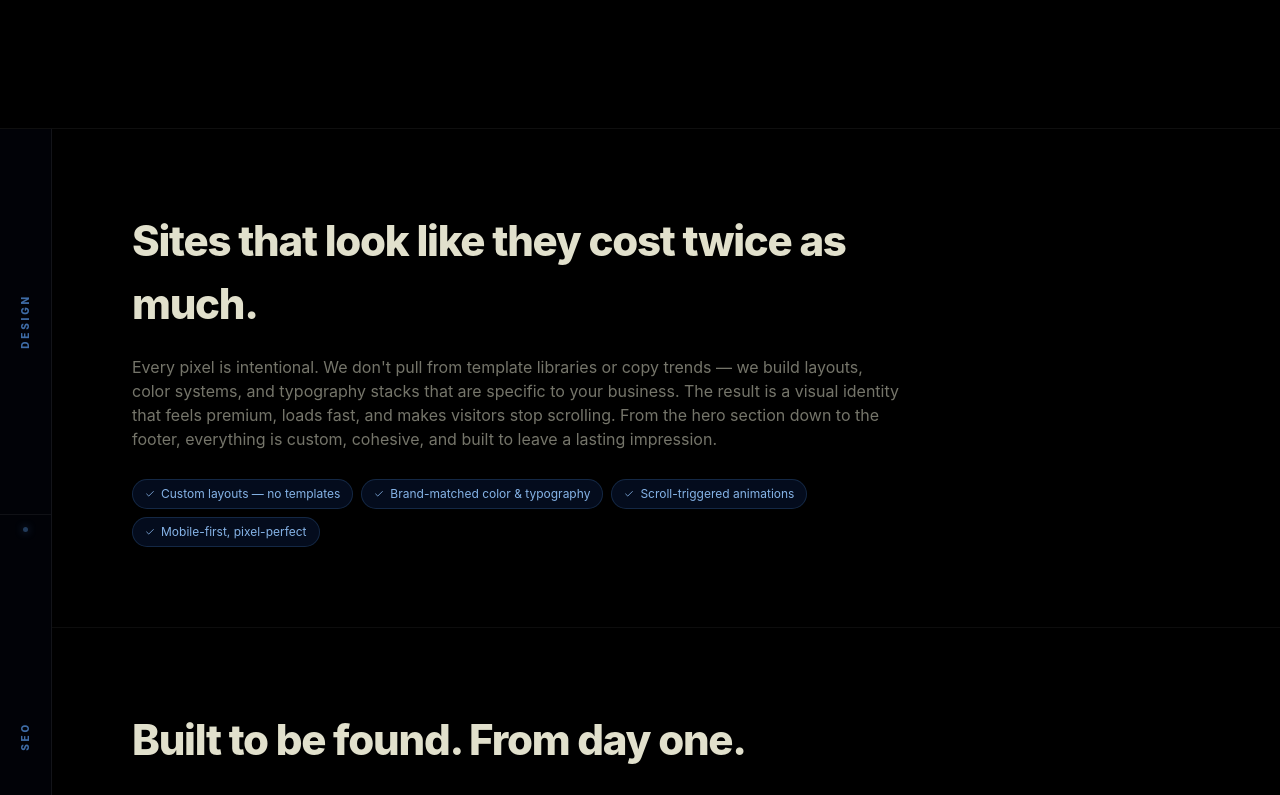
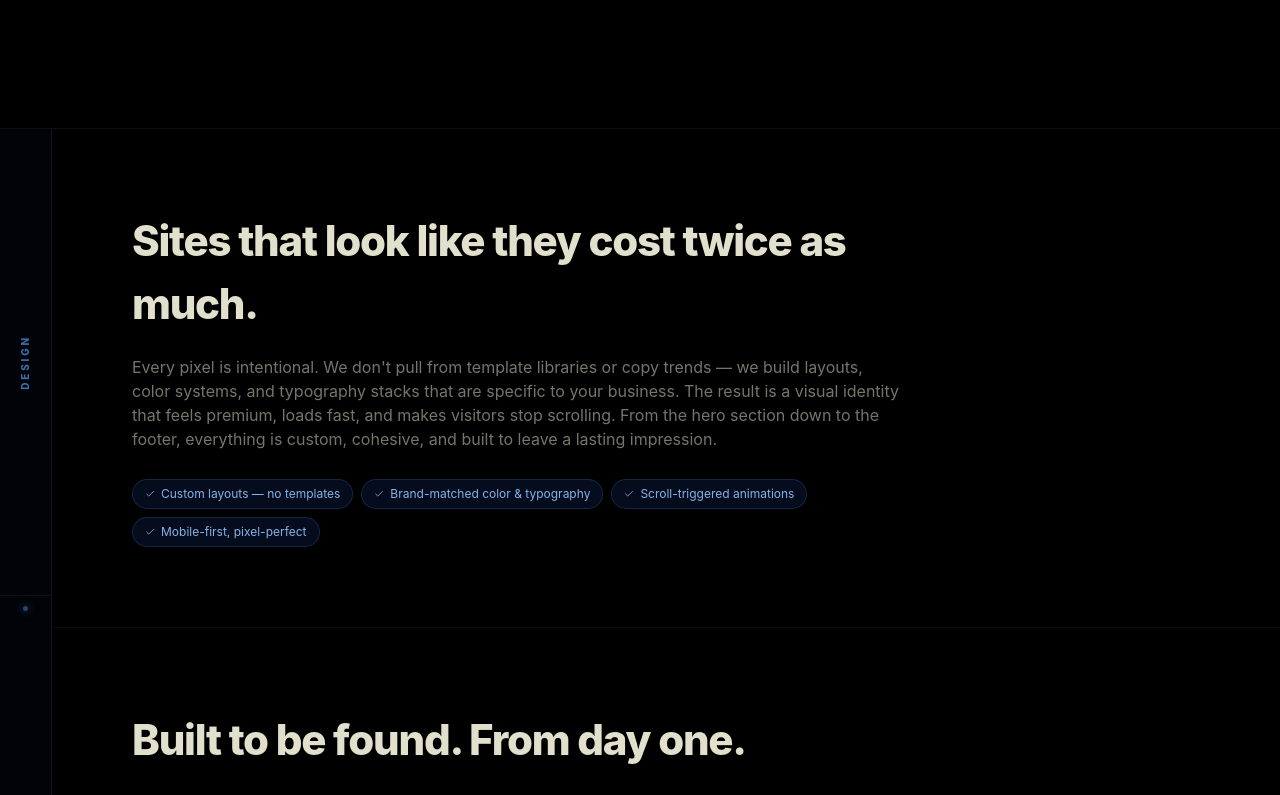
Before and after one commit to traviskenlocean1-oss/VISIONARY, a React (Vite) app: page /about in a window 1280 px wide. Shown: the part 1585-2380 px from the top of the page. Built offline with nearby package versions, Linux system fonts and the light colour scheme.

Commit message:
fix: sidebar layout — full-height flex column slides in from left

```diff
--- a/src/pages/About.tsx
+++ b/src/pages/About.tsx
@@ -93,17 +93,6 @@ const capabilities = [
   },
 ]
 
-const labelStyle: React.CSSProperties = {
-  writingMode: 'vertical-rl',
-  transform: 'rotate(180deg)',
-  fontSize: '10px',
-  fontWeight: 800,
-  letterSpacing: '0.28em',
-  textTransform: 'uppercase',
-  color: 'rgba(96,165,250,0.65)',
-  userSelect: 'none',
-}
-
 export default function About() {
   return (
     <PageIn>
@@ -123,7 +112,6 @@ export default function About() {
           >
             Our Story
           </motion.p>
-
           <div className="overflow-hidden mb-3">
             <motion.h1
               className="font-extrabold tracking-tight leading-none"
@@ -147,7 +135,6 @@ export default function About() {
               }}>businesses.</span>
             </motion.h1>
           </div>
-
           <motion.p
             className="text-base md:text-xl max-w-2xl mx-auto mb-10 leading-relaxed"
             style={{ color: 'rgba(225,224,204,0.65)' }}
@@ -155,7 +142,6 @@ export default function About() {
           >
             We design and build custom websites for brands that are serious about their presence — and serious about results.
           </motion.p>
-
           <motion.div
             className="flex justify-center"
             initial={{ opacity: 0, y: 10 }} animate={{ opacity: 1, y: 0 }} transition={{ delay: 0.8, duration: 0.6 }}
@@ -171,7 +157,6 @@ export default function About() {
             </button>
           </motion.div>
         </div>
-
         <motion.div className="absolute bottom-10 left-1/2 -translate-x-1/2"
           initial={{ opacity: 0 }} animate={{ opacity: 1 }} transition={{ delay: 1.4 }}>
           <div className="w-px h-10" style={{ background: 'linear-gradient(to bottom, rgba(96,165,250,0.8), transparent)' }} />
@@ -195,7 +180,6 @@ export default function About() {
             transition={{ duration: 0.8, ease: [0.16, 1, 0.3, 1] }}
           >
             <p className="text-[10px] tracking-[0.32em] uppercase mb-6" style={{ color: 'rgba(96,165,250,0.7)' }}>Who We Are</p>
-
             <h2
               className="font-extrabold tracking-tight leading-tight mb-8"
               style={{ fontSize: 'clamp(26px, 4vw, 48px)', color: '#E1E0CC', letterSpacing: '-0.03em' }}
@@ -204,7 +188,6 @@ export default function About() {
               <span style={{ color: '#60a5fa' }}> great businesses</span> and
               <span style={{ color: '#60a5fa' }}> great websites.</span>
             </h2>
-
             <div className="flex flex-col gap-5 max-w-3xl">
               <p className="text-base md:text-lg leading-relaxed" style={{ color: 'rgba(225,224,204,0.7)' }}>
                 Visionary Web Studio is a boutique creative studio specializing in custom-built, high-performance websites for businesses that want to stand out. We work with restaurants, contractors, beauty studios, automotive brands, service companies, and entrepreneurs who know that their online presence is their first impression — and it needs to be a great one.
@@ -220,26 +203,24 @@ export default function About() {
         </div>
       </section>
 
-      {/* ── DESIGN + SEO — sticky sidebar mimicking Vectra layout ── */}
-      <section
-        className="relative flex"
-        style={{
-          borderTop: '1px solid rgba(255,255,255,0.06)',
-          borderBottom: '1px solid rgba(255,255,255,0.06)',
-          overflowX: 'clip',
-        }}
-      >
-        {/* STICKY SIDEBAR — slides in from left edge on scroll */}
+      {/* ── DESIGN + SEO — left sidebar + content panels ── */}
+      {/*
+        Outer div clips the x-overflow so the sidebar starts hidden off-screen.
+        Inner flex: sidebar (full section height) | content panels (stacked).
+        No sticky, no overflow on flex parent — just a clean flex column sidebar.
+      */}
+      <div style={{ overflowX: 'hidden', borderTop: '1px solid rgba(255,255,255,0.06)', borderBottom: '1px solid rgba(255,255,255,0.06)' }}>
+        <div className="flex">
+
+          {/* LEFT SIDEBAR — slides in from off-screen left when section enters view */}
           <motion.div
-          className="sticky top-0 flex-shrink-0 flex flex-col"
+            className="flex-shrink-0 flex flex-col self-stretch"
             style={{
               width: '52px',
-            height: '100vh',
-            background: 'rgba(3,5,14,0.55)',
+              background: 'rgba(3,5,14,0.6)',
               backdropFilter: 'blur(20px)',
               WebkitBackdropFilter: 'blur(20px)',
               borderRight: '1px solid rgba(255,255,255,0.07)',
-            zIndex: 10,
             }}
             initial={{ x: -52, opacity: 0 }}
             whileInView={{ x: 0, opacity: 1 }}
@@ -251,21 +232,47 @@ export default function About() {
               className="flex-1 flex items-center justify-center"
               style={{ borderBottom: '1px solid rgba(255,255,255,0.06)' }}
             >
-            <span style={labelStyle}>Design</span>
+              <span
+                style={{
+                  writingMode: 'vertical-rl',
+                  transform: 'rotate(180deg)',
+                  fontSize: '10px',
+                  fontWeight: 800,
+                  letterSpacing: '0.28em',
+                  textTransform: 'uppercase',
+                  color: 'rgba(96,165,250,0.65)',
+                  userSelect: 'none',
+                }}
+              >
+                Design
+              </span>
             </div>
 
-          {/* Center dot */}
-          <div className="flex items-center justify-center py-3 flex-shrink-0">
-            <div style={{ width: 5, height: 5, borderRadius: '50%', background: 'rgba(96,165,250,0.35)', boxShadow: '0 0 8px rgba(96,165,250,0.4)' }} />
+            {/* Center dot divider */}
+            <div className="flex items-center justify-center flex-shrink-0" style={{ paddingTop: '10px', paddingBottom: '10px' }}>
+              <div style={{ width: 5, height: 5, borderRadius: '50%', background: 'rgba(96,165,250,0.4)', boxShadow: '0 0 8px rgba(96,165,250,0.5)' }} />
             </div>
 
             {/* SEO label — bottom half */}
             <div className="flex-1 flex items-center justify-center">
-            <span style={labelStyle}>SEO</span>
+              <span
+                style={{
+                  writingMode: 'vertical-rl',
+                  transform: 'rotate(180deg)',
+                  fontSize: '10px',
+                  fontWeight: 800,
+                  letterSpacing: '0.28em',
+                  textTransform: 'uppercase',
+                  color: 'rgba(96,165,250,0.65)',
+                  userSelect: 'none',
+                }}
+              >
+                SEO
+              </span>
             </div>
           </motion.div>
 
-        {/* Content panels — scroll past the sticky sidebar */}
+          {/* CONTENT PANELS — right side, stacked vertically */}
           <div className="flex-1">
             {capabilities.map((item, i) => (
               <motion.div
@@ -277,7 +284,7 @@ export default function About() {
                 initial={{ opacity: 0, x: 50 }}
                 whileInView={{ opacity: 1, x: 0 }}
                 viewport={{ once: true, margin: '-60px' }}
-              transition={{ duration: 0.9, ease: [0.16, 1, 0.3, 1], delay: 0.2 }}
+                transition={{ duration: 0.9, ease: [0.16, 1, 0.3, 1], delay: 0.25 }}
               >
                 <div className="max-w-3xl">
                   <h3
@@ -312,7 +319,9 @@ export default function About() {
               </motion.div>
             ))}
           </div>
-      </section>
+
+        </div>
+      </div>
 
       {/* VALUES */}
       <section className="relative py-12 md:py-16 px-6 md:px-10">
@@ -367,7 +376,6 @@ export default function About() {
               <span style={{ color: '#60a5fa' }}>in days, not months.</span>
             </h2>
           </motion.div>
-
           <div className="grid grid-cols-1 sm:grid-cols-2 lg:grid-cols-4 gap-4">
             {process.map((p, i) => (
               <motion.div
```
Lines whose indentation alone changed are shown as unchanged.
